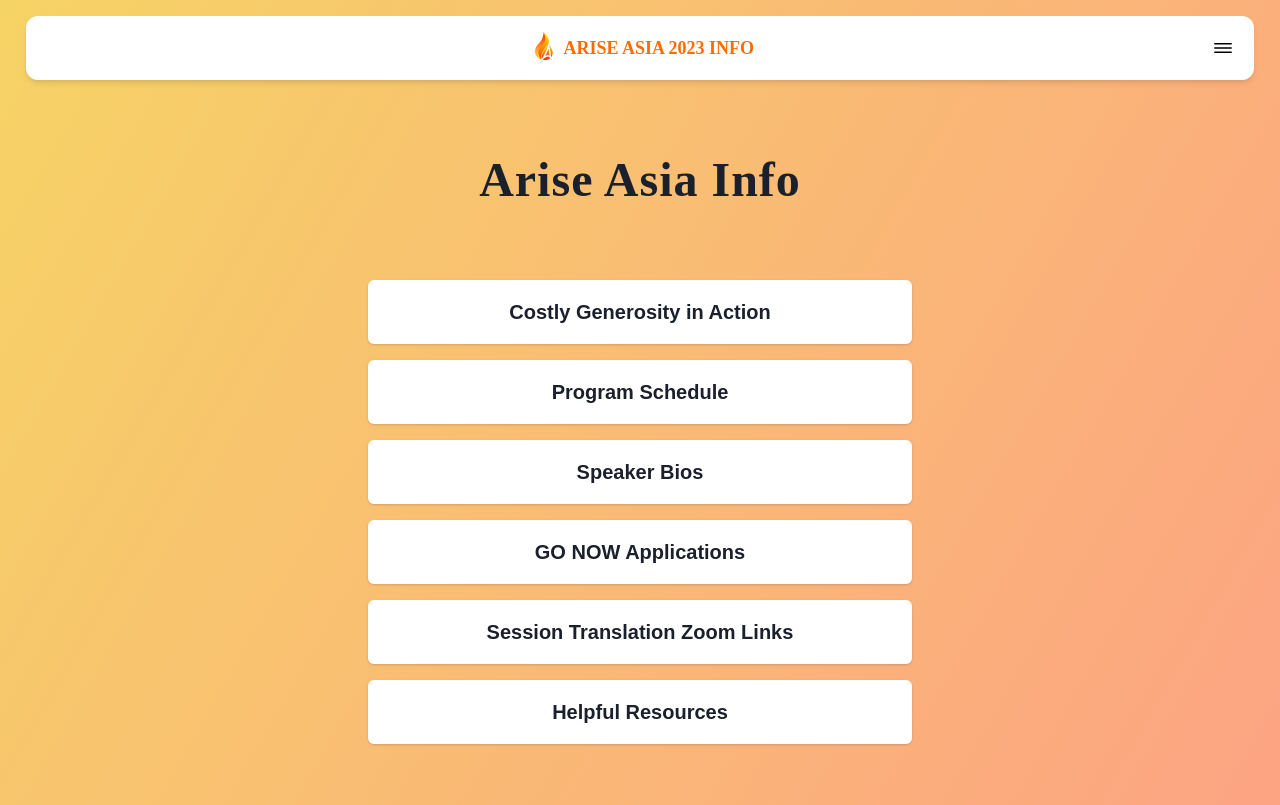
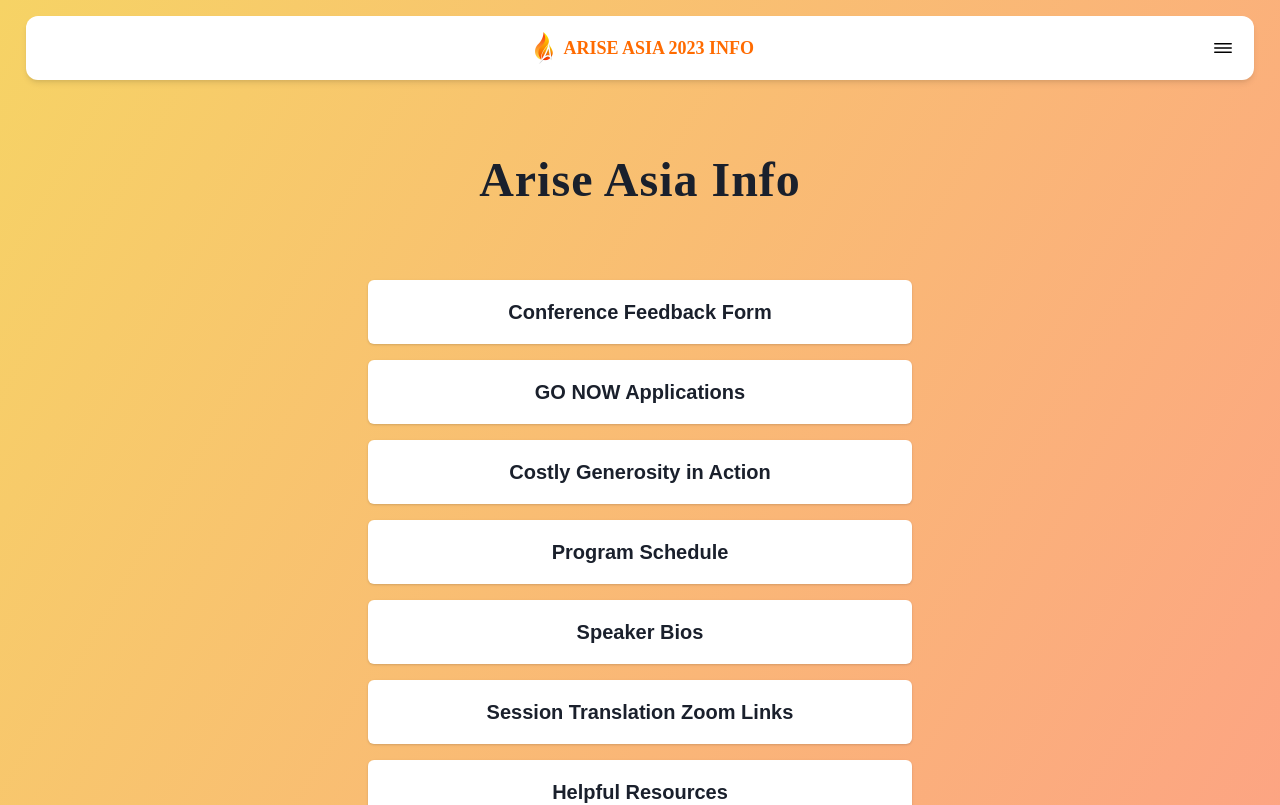
Before and after one commit to ksuhartono97/info.ariseasia.org, a React (Create React App) app: page / in a window 1280 px wide. Shown: the top 805 px of the page. Built offline with nearby package versions, Linux system fonts and the light colour scheme; a web font is replaced by a local one.

Commit message:
add link and update order

```diff
--- a/src/components/MainContainer.js
+++ b/src/components/MainContainer.js
@@ -10,10 +10,14 @@ import { plenarySpeakers, workshopSpeakers } from "../data/speakers";
 
 const MainContainer = () => {
   const homeItems = [
-    // {
-    //   title: "Arise Asia Conference Response - 123 GO",
-    //   link: "https://forms.gle/wVHrbRnnEAfgq3VH6",
-    // },
+    {
+      title: "Conference Feedback Form",
+      link: "https://form.jotform.com/232083259368462",
+    },
+    {
+      title: "GO NOW Applications",
+      link: "https://form.jotform.com/231630446225449",
+    },
     {
       title: "Costly Generosity in Action",
       link: "/giving",
@@ -25,10 +29,6 @@ const MainContainer = () => {
     {
       title: "Speaker Bios",
       link: "/speakers",
-    },
-    {
-      title: "GO NOW Applications",
-      link: "https://form.jotform.com/231630446225449",
     },
     {
       title: "Session Translation Zoom Links",
@@ -115,7 +115,7 @@ Now is the time to respond with generosity as we give towards the Costly Generos
     {
       title: "Spotify Playlist",
       link: "https://open.spotify.com/playlist/7nlYXCTiicyRnnuGSH7zh7?si=ODnIjmzCRgCi81YbHMUa3Q",
-    }
+    },
   ];
   const workshopItems = [
     {
```
